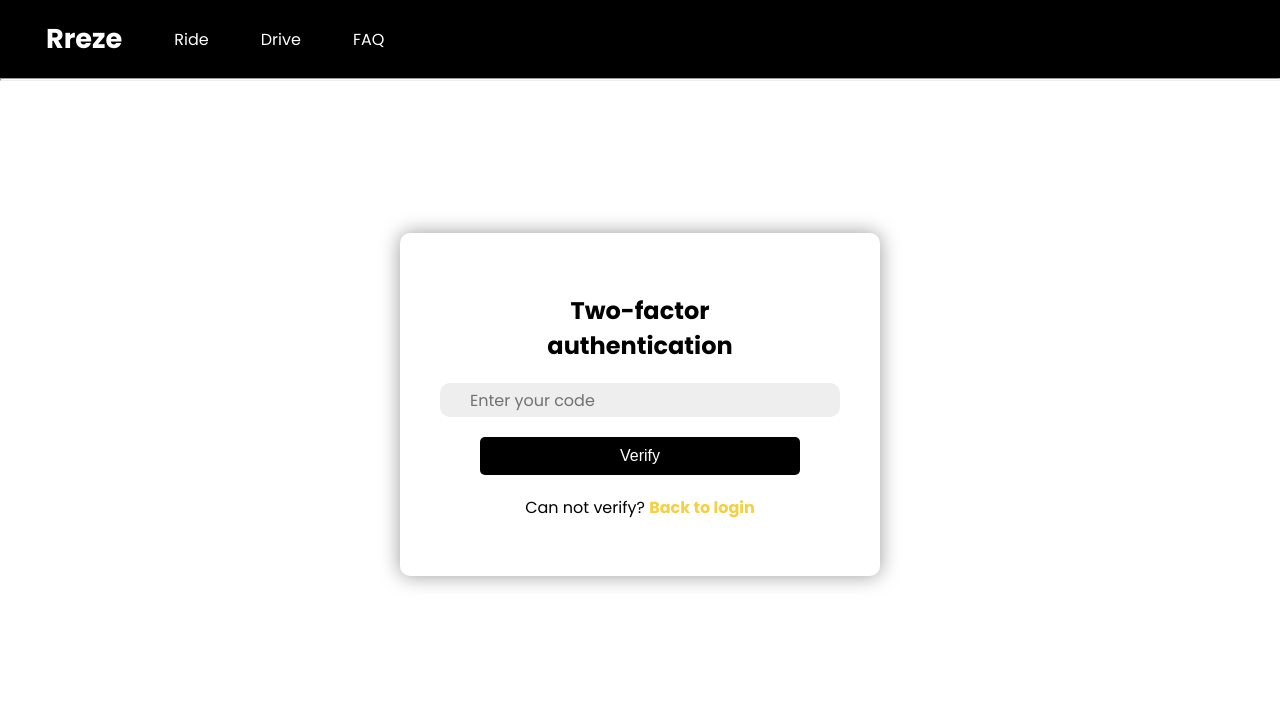
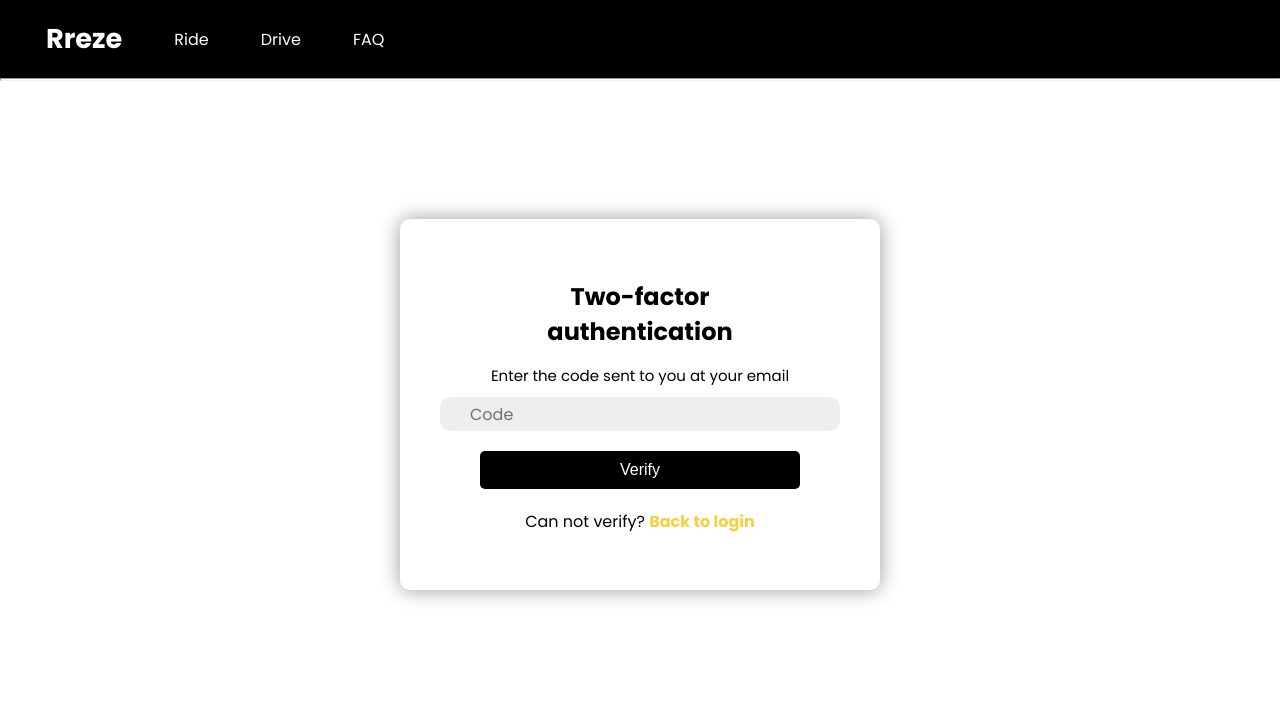
Before and after one commit to ardit16/SWE-Project, a plain HTML site: page frontend/2fa_d.html in a window 1280 px wide. Shown: the top 727 px of the page. Drawn offline with nearby package versions, Linux system fonts and the light colour scheme.

Commit message:
Small modifications on 2fa

```diff
--- a/frontend/2fa_d.html
+++ b/frontend/2fa_d.html
@@ -25,10 +25,11 @@
         <div class="tfa-container">
             <div class="tfa-box">
                 <h2>Two-factor<br>authentication</h2>
+                <h3>Enter the code sent to you at your email</h3>
                 <form>
                     <div class="input-group">
                         <input type="text" id="code" required>
-                        <label for="code">Enter your code</label>
+                        <label for="code">Code</label>
                     </div>
                     <button type="submit" class="verify-button">Verify</button>
                     <p>Can not verify? <a href="#"> Back to login</a></p>
--- a/frontend/assets/styles/2fa_style.css
+++ b/frontend/assets/styles/2fa_style.css
@@ -39,9 +39,14 @@ body {
     box-shadow: 0 0 30px rgba(0, 0, 0, 0.6);
 }
 
+.tfa-box h2 {
+    margin-bottom: 10px;
+}
 
-.tfa-box h2 {
-    margin-bottom: 20px;
+.tfa-box h3 {
+    margin-bottom: 10px;
+    font-weight: normal;
+    font-size: 15px;
 }
 
 .input-group {
@@ -72,9 +77,7 @@ body {
 
 .input-group input:focus ~ label,
 .input-group input:valid ~ label {
-    top: -20px;
-    font-size: 12px;
-    color: black;
+    display: none;
 }
 
 button {
```
Also changed, not shown: frontend/2fa_r.html (+2 -1 lines).
